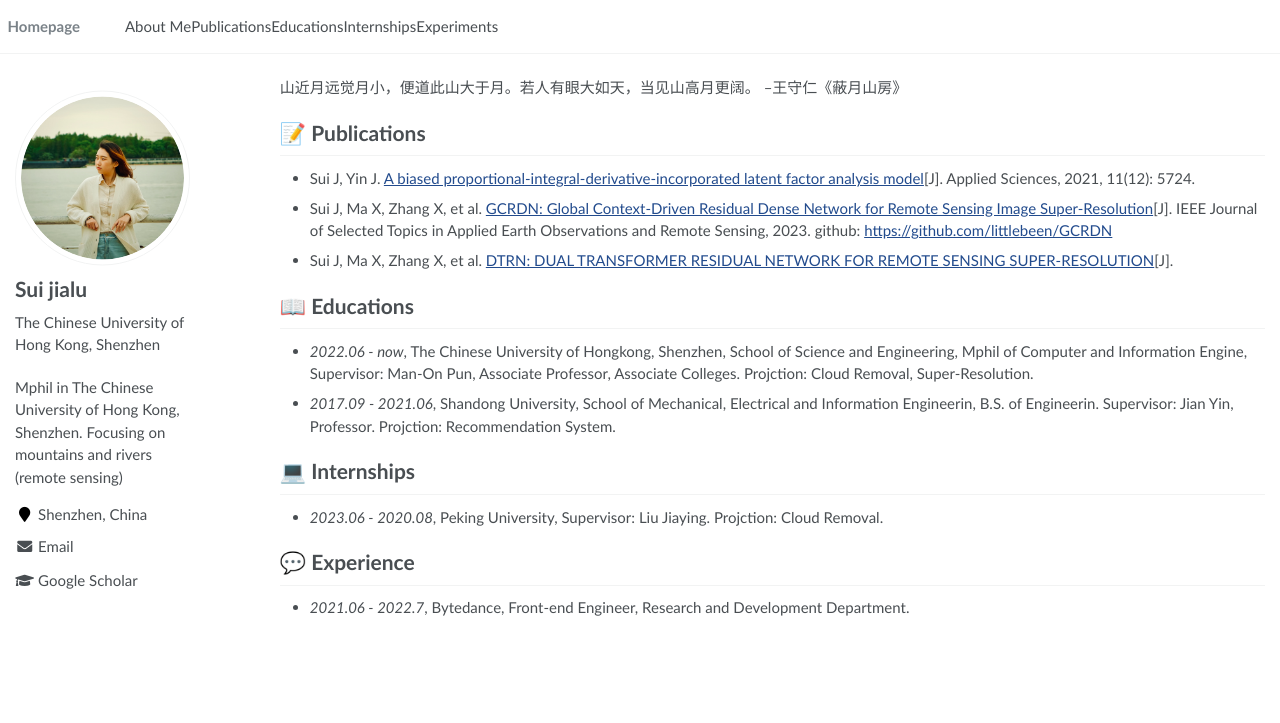
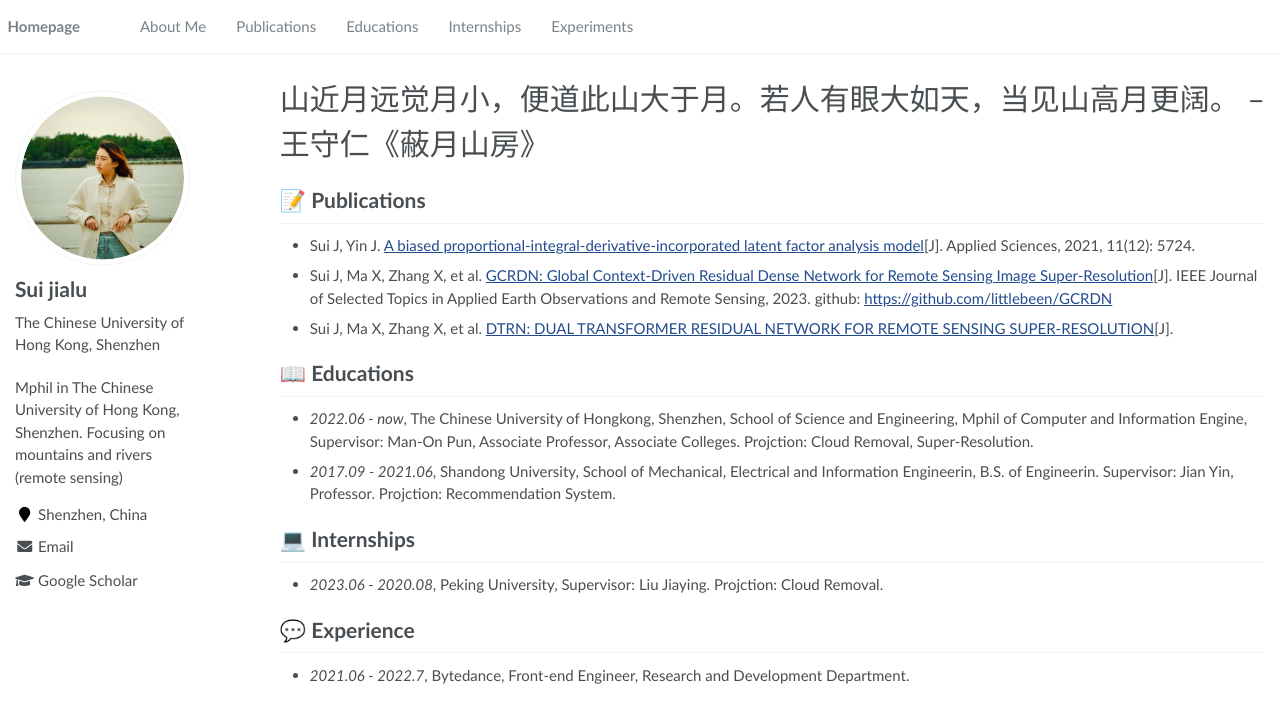
Before and after one commit to littlebeen/littlebeen_homepage, a Jekyll site: the page built from _pages/about.md, in a window 1280 px wide. Shown: the top 723 px of the page. Built offline with Jekyll 4.4.1, drawn with Linux system fonts in a browser that asks for light colours.

Commit message:
feat: style

```diff
--- a/_includes/masthead.html
+++ b/_includes/masthead.html
@@ -6,7 +6,7 @@
         <ul class="visible-links">
           <li class="masthead__menu-item masthead__menu-item--lg masthead__menu-home-item"><a href="#about-me">Homepage</a></li>
           {% for link in site.data.navigation.main %}
-            <li class="masthead__menu-item">{{ link.title }}</li>
+            <li class="masthead__menu-item"><a href="#about-me">{{ link.title }}</a></li>
           {% endfor %}
         </ul>
         <ul class="hidden-links hidden"></ul>
--- a/_pages/about.md
+++ b/_pages/about.md
@@ -17,7 +17,7 @@ redirect_from:
 
 <span class='anchor' id='about-me'></span>
 
-山近月远觉月小，便道此山大于月。若人有眼大如天，当见山高月更阔。 --王守仁《蔽月山房》
+<span style='font-size:2em'>山近月远觉月小，便道此山大于月。若人有眼大如天，当见山高月更阔。 --王守仁《蔽月山房》<span>
 
 
 # 📝 Publications
```
